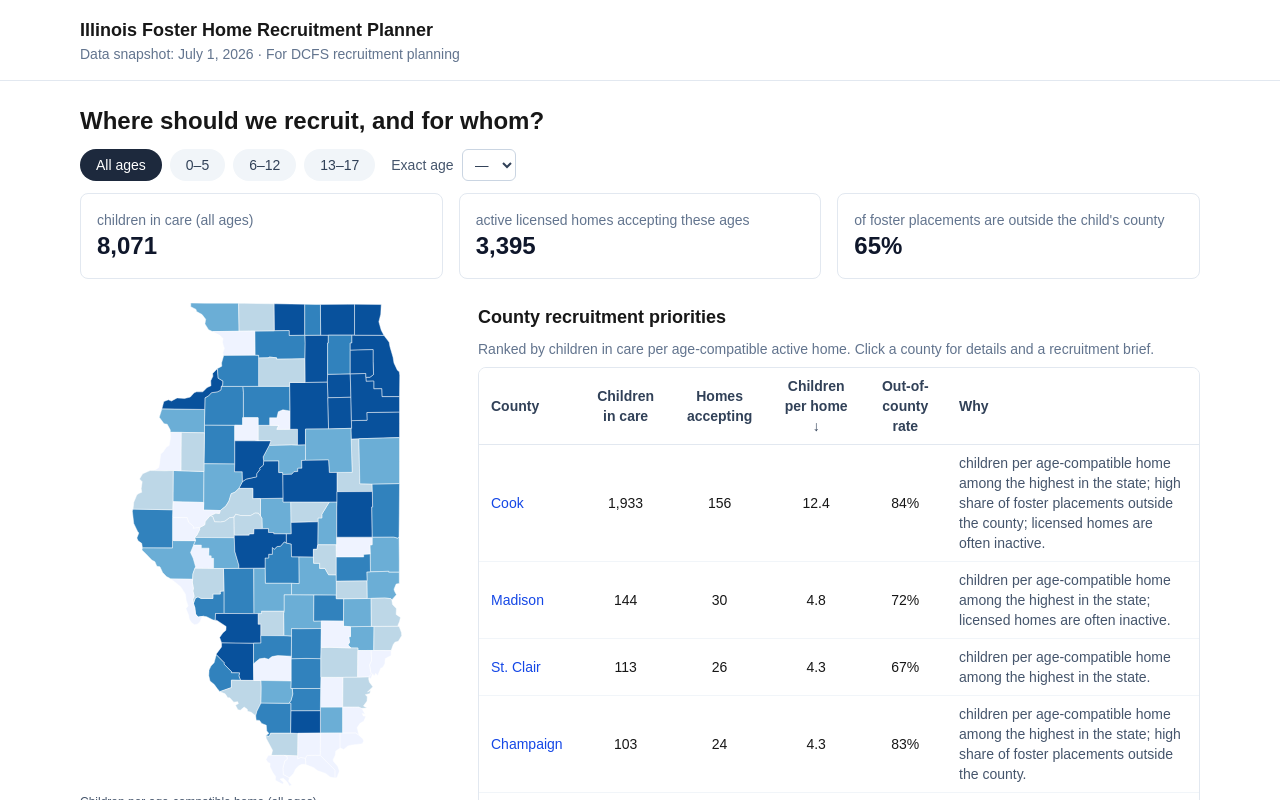
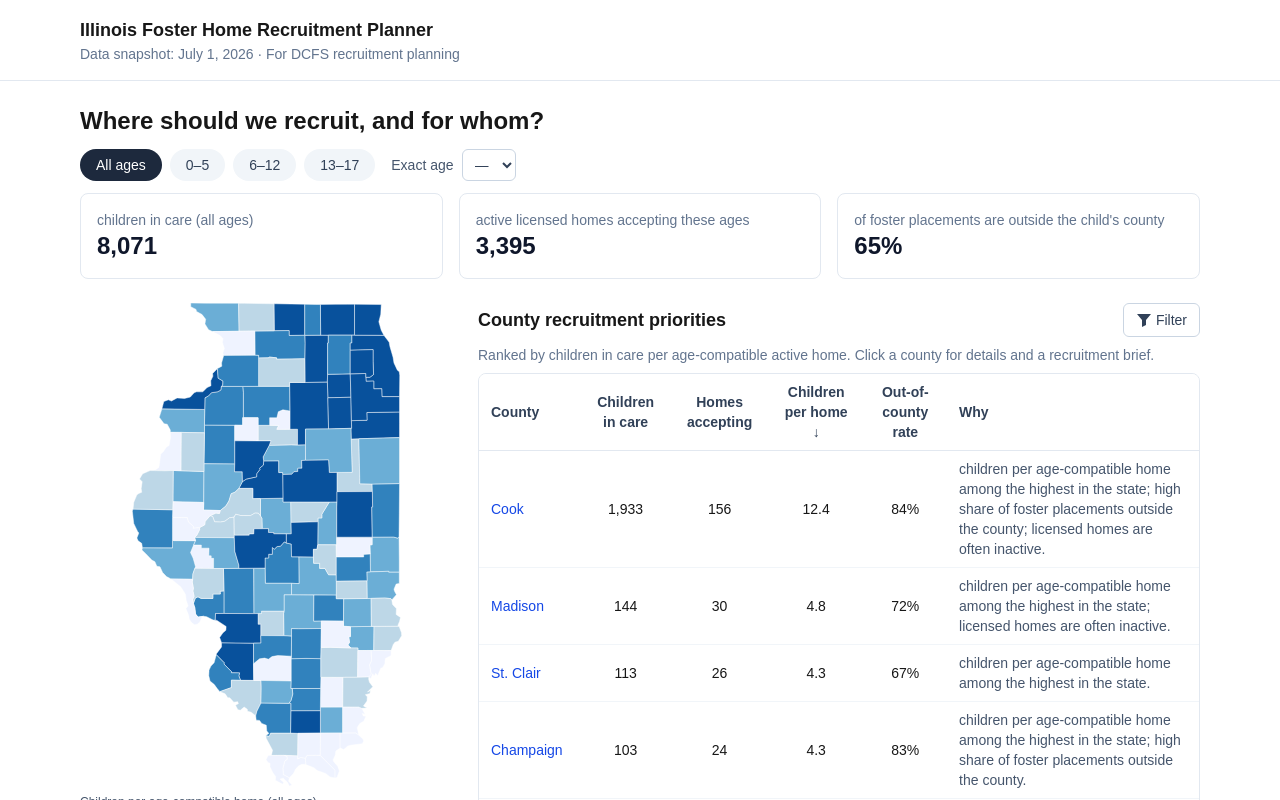
Before and after one commit to wrudnicki16/foster-insights-recruitment, a Next.js app: page / in a window 1280 px wide. Shown: the top 800 px of the page. Built offline with nearby package versions, Linux system fonts and the light colour scheme.

Commit message:
feat: age-aware statewide ooc tile, sticky map, why-category filter

```diff
--- a/src/app/page.tsx
+++ b/src/app/page.tsx
@@ -3,9 +3,9 @@ import ChoroplethMap, { MapItem } from "@/components/ChoroplethMap";
 import CountyTable, { TableRow } from "@/components/CountyTable";
 import SummaryStrip from "@/components/SummaryStrip";
 import { getCounties, getStatewide } from "@/lib/data";
-import { ageParamValue, parseAgeParam, selectionLabel } from "@/lib/selection";
+import { agesFor, ageParamValue, parseAgeParam, selectionLabel } from "@/lib/selection";
 import { childrenFor, homesFor, oocRateFor, pressureFor, pressureSortValue } from "@/lib/stats";
-import { reasonFor } from "@/lib/verdict";
+import { reasonFor, reasonKindsFor } from "@/lib/verdict";
 
 export default async function Home({ searchParams }: { searchParams: Promise<{ age?: string }> }) {
   const { age } = await searchParams;
@@ -29,11 +29,26 @@ export default async function Home({ searchParams }: { searchParams: Promise<{ a
       ooc: ooc === null ? "—" : `${(ooc * 100).toFixed(0)}%`,
       oocSort: ooc ?? -1,
       reason: reasonFor(c, counties, sel),
+      reasons: reasonKindsFor(c, counties, sel),
       ageParam: ageParamValue(sel),
     };
   });
 
-  const swOoc = statewide.oocTotalAll === 0 ? "—" : `${((statewide.oocOutAll / statewide.oocTotalAll) * 100).toFixed(0)}%`;
+  const ages = agesFor(sel);
+  const { out: swOut, total: swTotal } =
+    sel.kind === "all"
+      ? { out: statewide.oocOutAll, total: statewide.oocTotalAll }
+      : counties.reduce(
+          (acc, c) => {
+            for (const a of ages) {
+              acc.out += c.oocOutByAge[a];
+              acc.total += c.oocTotalByAge[a];
+            }
+            return acc;
+          },
+          { out: 0, total: 0 },
+        );
+  const swOoc = swTotal === 0 ? "—" : `${((swOut / swTotal) * 100).toFixed(0)}%`;
 
   const mapItems: MapItem[] = counties.map((c) => {
     const p = pressureFor(c, sel);
@@ -61,19 +76,14 @@ export default async function Home({ searchParams }: { searchParams: Promise<{ a
         />
       </section>
       <section className="grid grid-cols-1 gap-6 lg:grid-cols-[auto_1fr]">
-        <ChoroplethMap
-          items={mapItems}
-          ageParam={ageParamValue(sel)}
-          legendTitle={`Children per age-compatible home (${selectionLabel(sel).toLowerCase()})`}
-        />
-        <div className="space-y-2">
-          <h2 className="text-lg font-semibold">County recruitment priorities</h2>
-          <p className="text-sm text-slate-500">
-            Ranked by children in care per age-compatible active home. Click a county for details
-            and a recruitment brief.
-          </p>
-          <CountyTable rows={rows} />
+        <div className="self-start lg:sticky lg:top-6">
+          <ChoroplethMap
+            items={mapItems}
+            ageParam={ageParamValue(sel)}
+            legendTitle={`Children per age-compatible home (${selectionLabel(sel).toLowerCase()})`}
+          />
         </div>
+        <CountyTable rows={rows} />
       </section>
     </div>
   );
--- a/src/components/CountyTable.tsx
+++ b/src/components/CountyTable.tsx
@@ -2,6 +2,7 @@
 
 import Link from "next/link";
 import { useState } from "react";
+import { ReasonKind } from "@/lib/verdict";
 
 export interface TableRow {
   slug: string;
@@ -13,6 +14,7 @@ export interface TableRow {
   ooc: string;
   oocSort: number;
   reason: string;
+  reasons: ReasonKind[];
   ageParam: string;
 }
 
@@ -26,11 +28,28 @@ const COLUMNS: { key: SortKey; label: string; numeric: boolean }[] = [
   { key: "oocSort", label: "Out-of-county rate", numeric: true },
 ];
 
+const FILTER_OPTIONS: { key: string; label: string }[] = [
+  { key: "no_homes", label: "No age-compatible homes" },
+  { key: "high_pressure", label: "High children per home" },
+  { key: "high_ooc", label: "High out-of-county share" },
+  { key: "low_activity", label: "Homes often inactive" },
+  { key: "none", label: "No standout signal" },
+];
+
 export default function CountyTable({ rows }: { rows: TableRow[] }) {
   const [sortKey, setSortKey] = useState<SortKey>("pressureSort");
   const [desc, setDesc] = useState(true);
+  const [filters, setFilters] = useState<Set<string>>(new Set());
 
-  const sorted = [...rows].sort((a, b) => {
+  const filtered =
+    filters.size === 0
+      ? rows
+      : rows.filter(
+          (r) =>
+            r.reasons.some((k) => filters.has(k)) || (filters.has("none") && r.reasons.length === 0),
+        );
+
+  const sorted = [...filtered].sort((a, b) => {
     const cmp = sortKey === "name" ? a.name.localeCompare(b.name) : (a[sortKey] as number) - (b[sortKey] as number);
     return desc ? -cmp : cmp;
   });
@@ -43,7 +62,66 @@ export default function CountyTable({ rows }: { rows: TableRow[] }) {
     }
   }
 
+  function toggleFilter(key: string) {
+    setFilters((prev) => {
+      const next = new Set(prev);
+      if (next.has(key)) next.delete(key);
+      else next.add(key);
+      return next;
+    });
+  }
+
   return (
+    <div className="space-y-2">
+      <div className="flex items-center justify-between gap-4">
+        <h2 className="text-lg font-semibold">County recruitment priorities</h2>
+        <details className="relative">
+          <summary
+            aria-label="Filter counties by reason"
+            className="flex list-none items-center gap-1 rounded-md border border-slate-300 bg-white px-3 py-1.5 text-sm font-medium text-slate-700 hover:bg-slate-50 [&::-webkit-details-marker]:hidden"
+          >
+            <svg viewBox="0 0 16 16" className="h-4 w-4">
+              <path d="M1 2h14L10 8v5l-4 2V8L1 2z" fill="currentColor" />
+            </svg>
+            Filter
+            {filters.size > 0 ? <span className="text-slate-500">·{filters.size}</span> : null}
+          </summary>
+          <div className="absolute right-0 z-20 mt-2 w-64 rounded-md border border-slate-200 bg-white p-3 shadow-lg">
+            <div className="flex items-center justify-between pb-2">
+              <span className="text-xs font-semibold uppercase tracking-wide text-slate-500">Why</span>
+              <button
+                type="button"
+                onClick={() => setFilters(new Set())}
+                className="text-xs font-medium text-blue-700 hover:underline"
+              >
+                Clear
+              </button>
+            </div>
+            <div className="space-y-1.5">
+              {FILTER_OPTIONS.map((opt) => (
+                <label key={opt.key} className="flex items-center gap-2 text-sm text-slate-700">
+                  <input
+                    type="checkbox"
+                    checked={filters.has(opt.key)}
+                    onChange={() => toggleFilter(opt.key)}
+                    className="h-4 w-4 rounded border-slate-300"
+                  />
+                  {opt.label}
+                </label>
+              ))}
+            </div>
+          </div>
+        </details>
+      </div>
+      <p className="text-sm text-slate-500">
+        Ranked by children in care per age-compatible active home. Click a county for details and a
+        recruitment brief.
+      </p>
+      {filters.size > 0 ? (
+        <p className="text-xs text-slate-500">
+          Showing {sorted.length} of {rows.length} counties
+        </p>
+      ) : null}
       <div className="overflow-x-auto rounded-lg border border-slate-200">
         <table className="w-full min-w-[720px] bg-white text-sm">
           <thead>
@@ -84,5 +162,6 @@ export default function CountyTable({ rows }: { rows: TableRow[] }) {
           </tbody>
         </table>
       </div>
+    </div>
   );
 }
--- a/src/lib/verdict.ts
+++ b/src/lib/verdict.ts
@@ -80,28 +80,42 @@ export function verdictFor(c: CountyData, all: CountyData[], sel: AgeSelection):
   };
 }
 
-export function reasonFor(c: CountyData, all: CountyData[], sel: AgeSelection): string {
-  const parts: string[] = [];
+export type ReasonKind = "no_homes" | "high_pressure" | "high_ooc" | "low_activity";
+
+export function reasonKindsFor(c: CountyData, all: CountyData[], sel: AgeSelection): ReasonKind[] {
+  const kinds: ReasonKind[] = [];
 
   const values = all.map((x) => pressureSortValue(pressureFor(x, sel)));
   const p75 = quantile(values.filter(Number.isFinite), 0.75);
   const own = pressureSortValue(pressureFor(c, sel));
-  if (own === Infinity) parts.push("no age-compatible active homes");
-  else if (own > p75 && own > 0) parts.push("children per age-compatible home among the highest in the state");
+  if (own === Infinity) kinds.push("no_homes");
+  else if (own > p75 && own > 0) kinds.push("high_pressure");
 
   const oocValues = all.map((x) => oocRateFor(x, sel)).filter((r): r is number => r !== null);
   const ooc = oocRateFor(c, sel);
   if (ooc !== null && oocValues.length > 0 && ooc > quantile(oocValues, 0.75)) {
-    parts.push("high share of foster placements outside the county");
+    kinds.push("high_ooc");
   }
 
   const activities = all.map(activityRateFor).filter((a): a is number => a !== null);
   const act = activityRateFor(c);
   if (act !== null && activities.length > 0 && act < quantile(activities, 0.25)) {
-    parts.push("licensed homes are often inactive");
+    kinds.push("low_activity");
   }
 
-  if (parts.length === 0) return "No standout signal for this age selection.";
-  const joined = parts.join("; ");
+  return kinds;
+}
+
+const REASON_SENTENCES: Record<ReasonKind, string> = {
+  no_homes: "no age-compatible active homes",
+  high_pressure: "children per age-compatible home among the highest in the state",
+  high_ooc: "high share of foster placements outside the county",
+  low_activity: "licensed homes are often inactive",
+};
+
+export function reasonFor(c: CountyData, all: CountyData[], sel: AgeSelection): string {
+  const kinds = reasonKindsFor(c, all, sel);
+  if (kinds.length === 0) return "No standout signal for this age selection.";
+  const joined = kinds.map((k) => REASON_SENTENCES[k]).join("; ");
   return joined + ".";
 }
```
Also changed, not shown: 1 other file (tests, documents, lock files or other folders). Lines whose indentation alone changed are shown as unchanged.
